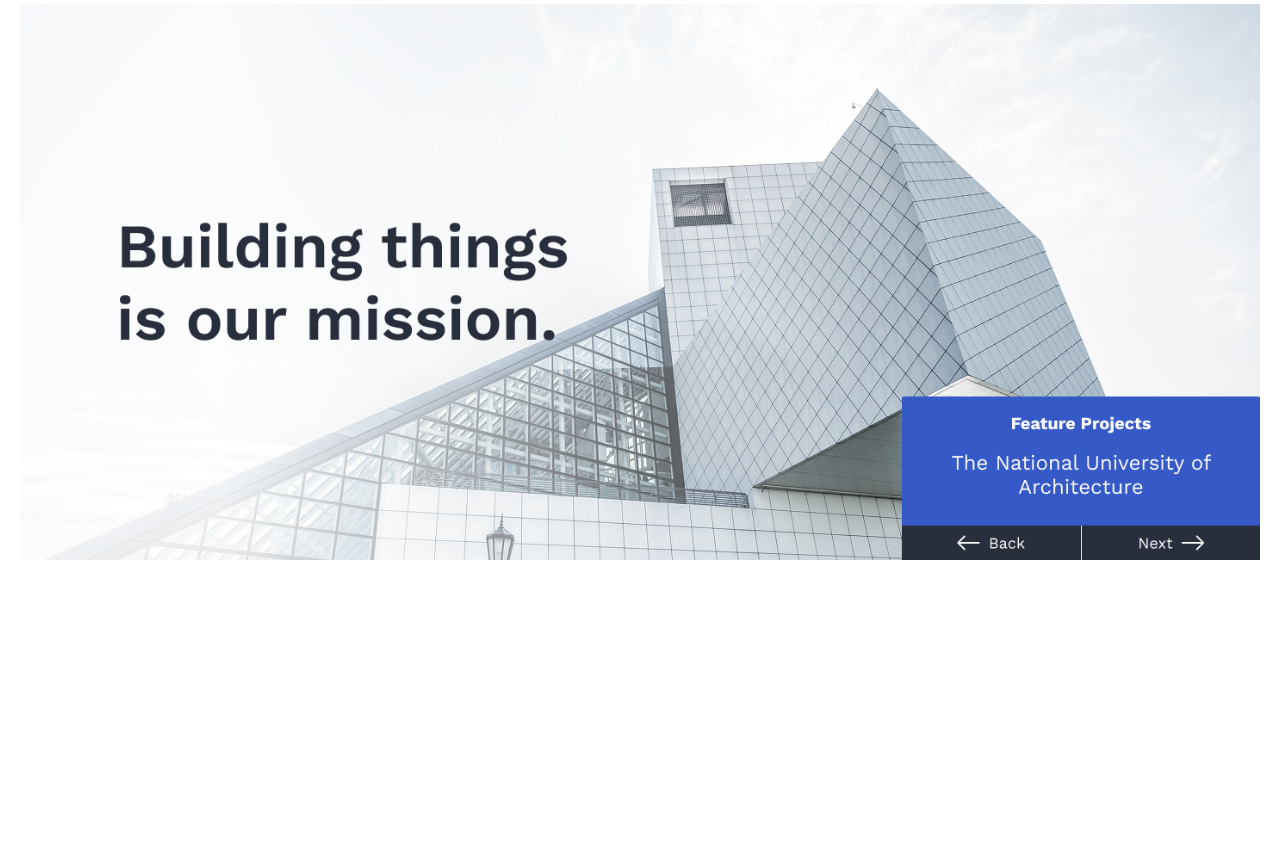
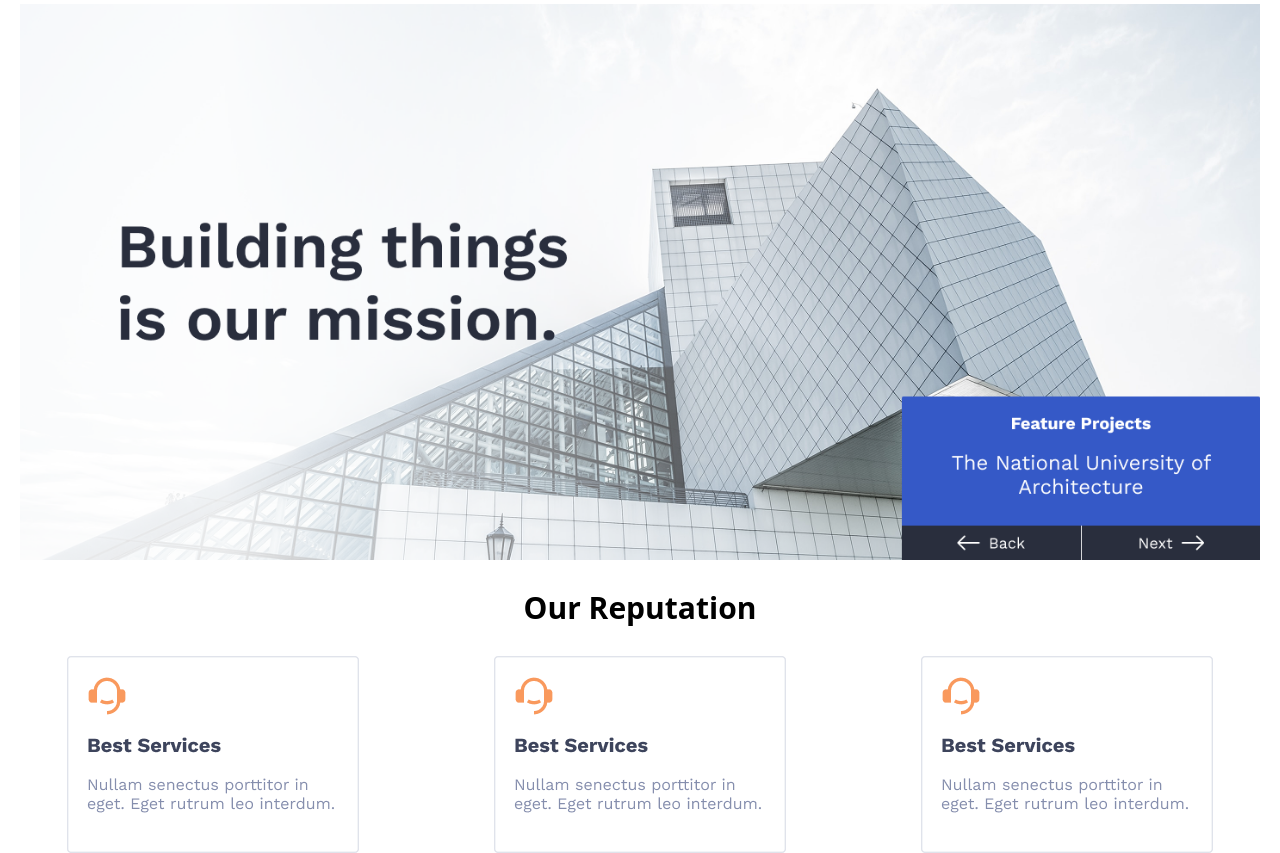
Before and after one commit to ParvizSodatov/lesson-6-homeWork, a website: page src/index.html in a window 1280 px wide. Shown: the part 75-928 px from the top of the page. Before the commit the page ends 800 px from the top, so only its background shows below. Drawn offline with Linux system fonts and the light colour scheme.

Commit message:
add second_2

```diff
--- a/src/index.html
+++ b/src/index.html
@@ -25,6 +25,23 @@
     <section class="px-5 mt-[2%]">
         <img src="./Hero.png" alt="" class="w-[100%]">
     </section>
+
+<section class="mt-[2%]">
+    <h1 class="font-bold text-[30px] text-center">Our Reputation</h1>
+    <div class="md:flex justify-around mt-[2%] ">
+    <article>
+        <img src="./Reasons.png" alt="" class="m-auto md:m-0 mt-[5%]">
+    </article>
+    <article>
+        <img src="./Reasons.png" alt="" class="m-auto md:m-0 mt-[5%]">
+    </article>
+    <article>
+        <img src="./Reasons.png" alt="" class="m-auto md:m-0 mt-[5%]">
+    </article>
+</div>
+</section>
+
+
    </main>
 </body>
 </html>
```
Also changed, not shown: src/Reasons.png (added), src/output.css.
